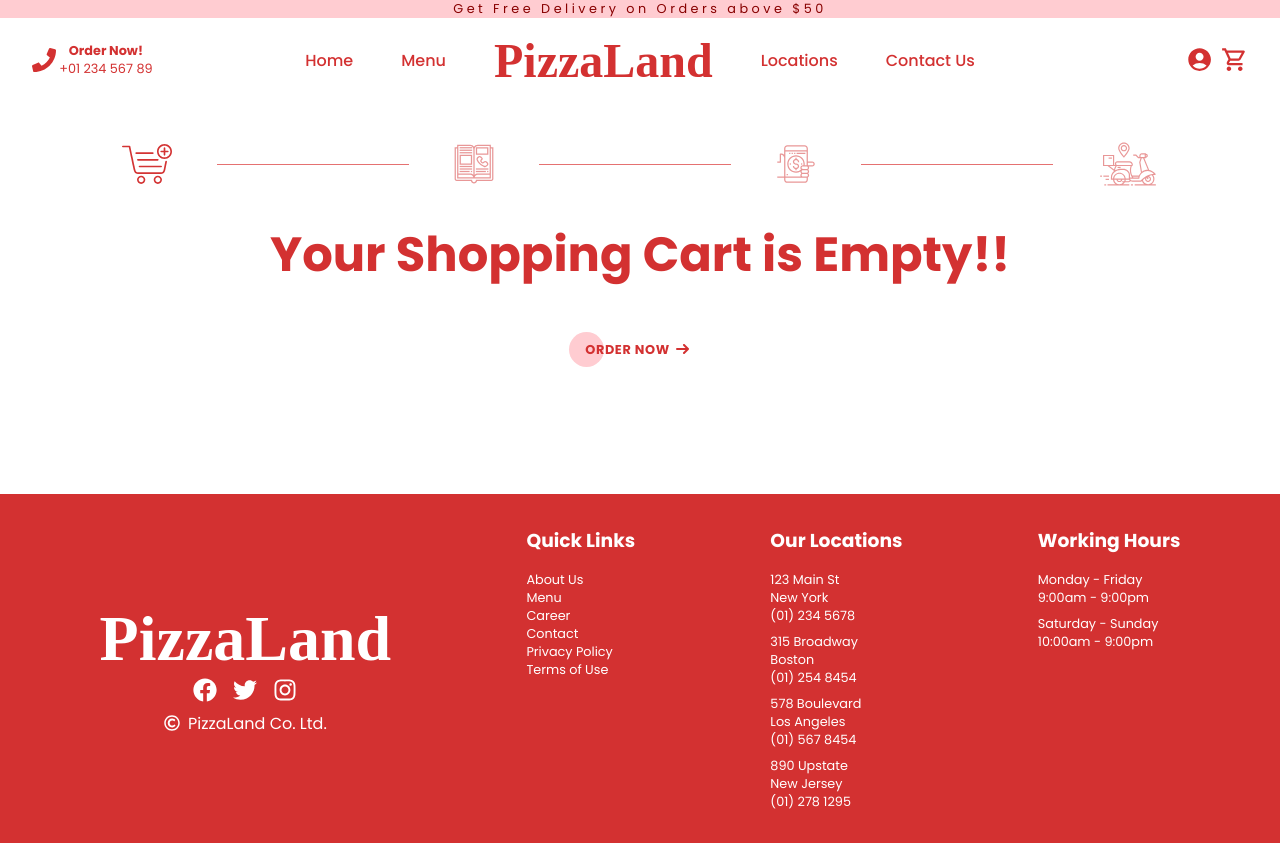
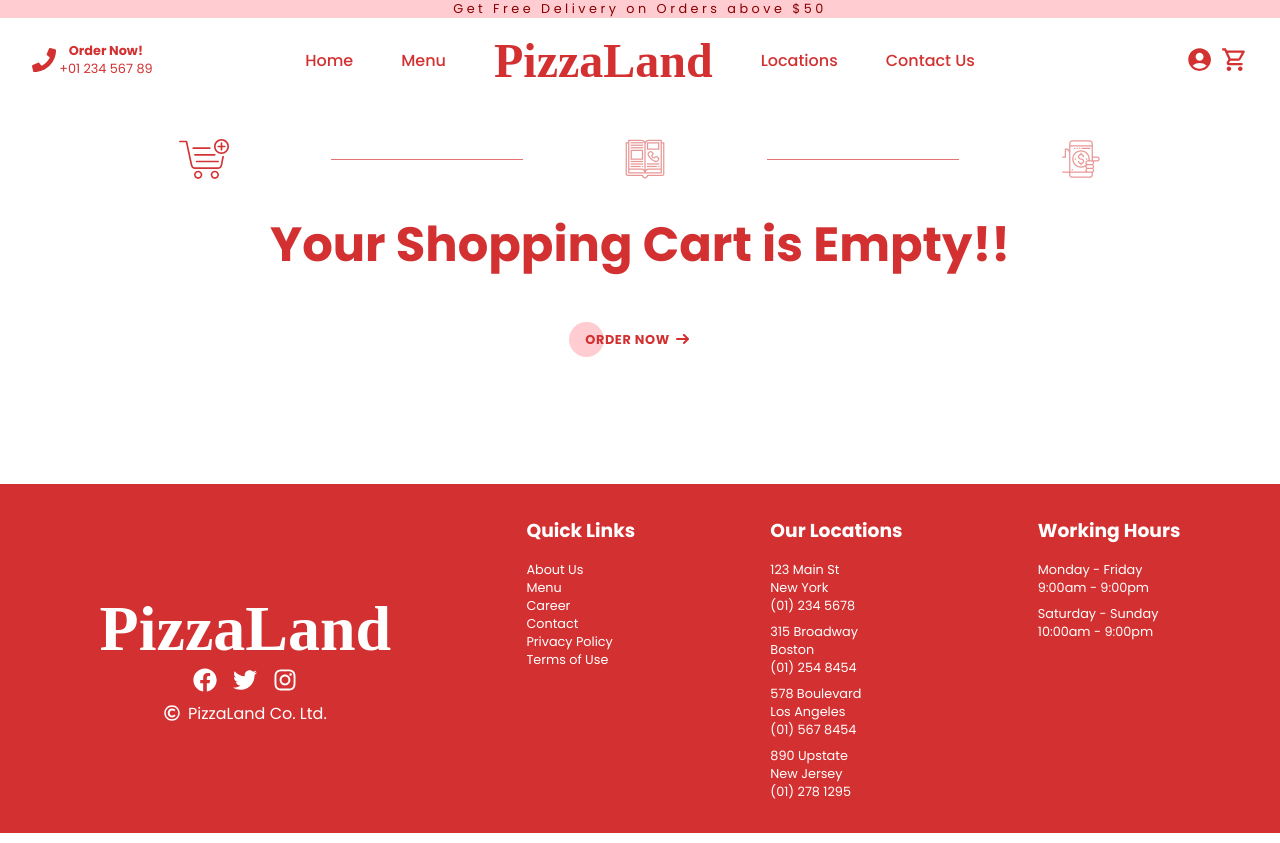
Before and after one commit to zeetaen1989/pizza-delivery, a Next.js app: page /cart in a window 1280 px wide. Built offline with nearby package versions, Linux system fonts and the light colour scheme; a web font is replaced by a local one.

Commit message:
refactor: delivery item element removed from markup

```diff
--- a/components/layouts/Cart/Cart.jsx
+++ b/components/layouts/Cart/Cart.jsx
@@ -1,12 +1,7 @@
 import { useState } from "react";
 import { useSelector } from "react-redux";
 
-import {
-  CartItems,
-  CustomerInfo,
-  Delivery,
-  Payment,
-} from "@components/templates";
+import { CartItems, CustomerInfo, Payment } from "@components/templates";
 import { TabContent, TabItem } from "@components/elements";
 import styles from "./Cart.module.scss";
 
@@ -48,16 +43,6 @@ const Cart = () => {
             activeTab={activeTab}
             setActiveTab={setActiveTab}
           />
-          <hr />
-          <TabItem
-            id="4"
-            img="/images/deliver.svg"
-            title="Delivery"
-            height="60"
-            width="60"
-            activeTab={activeTab}
-            setActiveTab={setActiveTab}
-          />
         </ul>
         <div className={styles.tab__content}>
           <TabContent id="1" activeTab={activeTab}>
@@ -81,13 +66,6 @@ const Cart = () => {
               setActiveTab={setActiveTab}
             />
           </TabContent>
-          <TabContent id="4" activeTab={activeTab}>
-            <Delivery
-              products={products}
-              total={total}
-              setActiveTab={setActiveTab}
-            />
-          </TabContent>
         </div>
       </div>
     </section>
```
